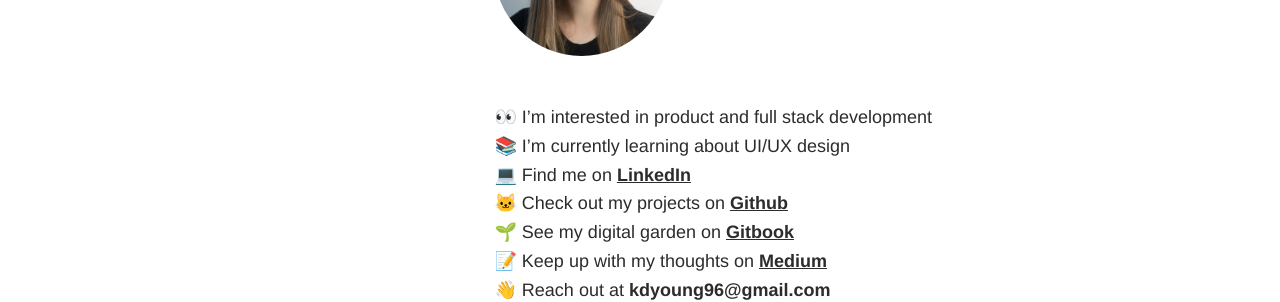
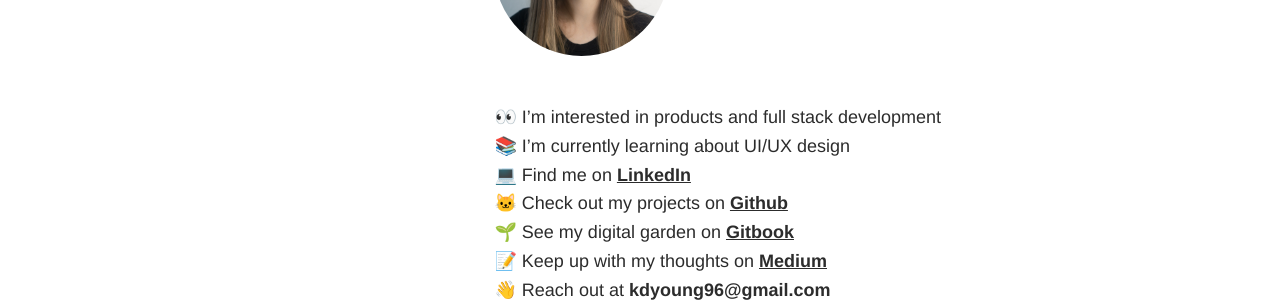
Before and after one commit to kaydyoung/kaydyoung.github.io, a Jekyll site: the page built from index.html, in a window 1280 px wide. Shown: the part 367-669 px from the top of the page. Built offline with Jekyll 4.4.1, drawn with Linux system fonts in a browser that asks for light colours.

Commit message:
some copy updates

```diff
--- a/about.html
+++ b/about.html
@@ -8,7 +8,7 @@ title: About
 <p>
   I've always had a passion for creating things. My childhood involved a lot of Legos and cardboard castles. When I turned 10 years old my family moved to Denmark and I was exposed to a new form of design: Scandinavian minimalism. I travelled occassionally to new cities across Europe and happily absorbed all of the new sensory information. I loved the classical architecture of Italy, the romantic facades of France, the stone castles of Prague, but I always found myself coming back to the careful and simplistic forms in Danish design. Today, this inspiration manifests itself on the web.
   <br></br>
-  I created this website as a fun personal project, but also a small experiment in front end development. New websites frequently place form over function and I wanted to pay homage to old school efficiency with my design. I plan on making improvements to the UI and the content while maintaining its lightning speed.
+  I created this website as a fun personal project, but also as a little experiment in optimizing a webpage for speed without sacrificing user experience. New websites frequently place form over function and I wanted to pay homage to old school efficiency with my design.
   <br></br>
   I continually strive towards improvement. I develop products I believe in by iterating agilely, minimizing ruthlessly, and supporting my team wholeheartedly. If you'd like to work with me, reach out to me on social media or via email.
 </p>
--- a/index.html
+++ b/index.html
@@ -9,7 +9,7 @@ title: Katie
 </div>
 <div class="katie-page-bio">
     <p>
-        👀 I’m interested in product and full stack development<br>
+        👀 I’m interested in products and full stack development<br>
         📚 I’m currently learning about UI/UX design<br>
         💻 Find me on <a href="https://www.linkedin.com/in/katherinedyoung/" target="_blank">LinkedIn</a><br>
         🐱 Check out my projects on <a href="https://github.com/kaydyoung" target="_blank">Github</a><br>
```
Also changed, not shown: 3 other files.
